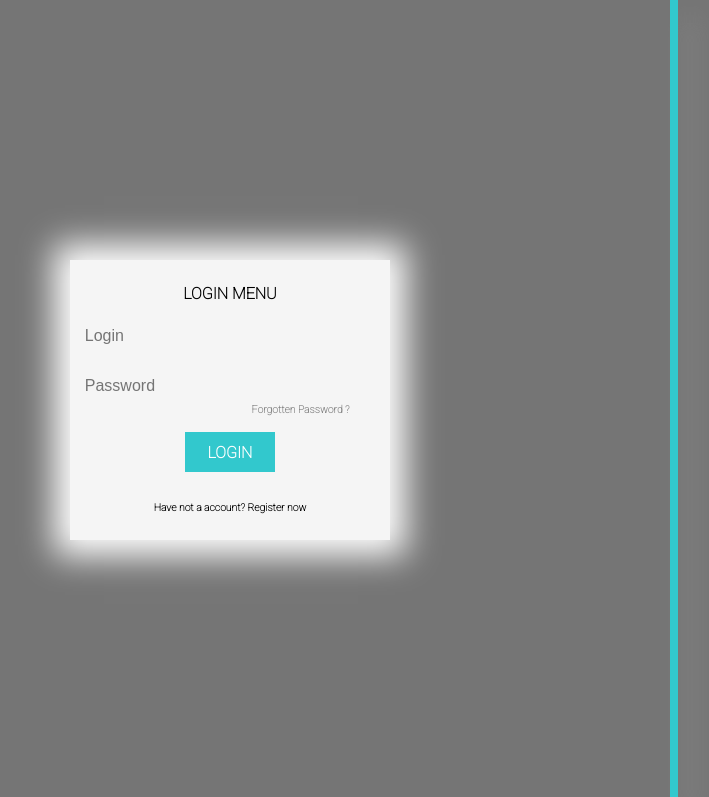
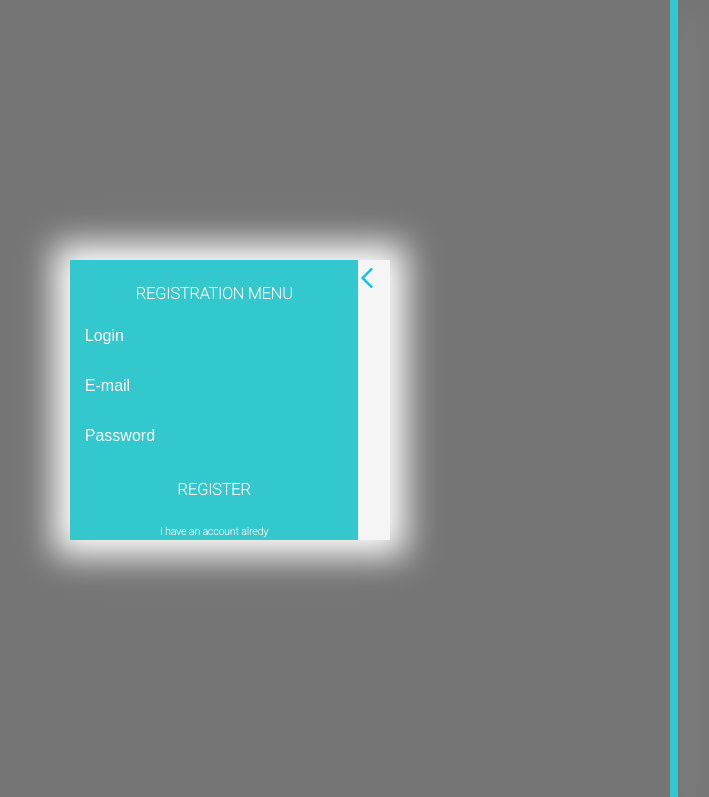
Before and after one commit to HITOfficial/Hazart, a website: page public/index.html in a window 1280 px wide. Shown: the top 797 px of the page, without its empty margins (410-1119 px from the left). Drawn offline with Linux system fonts and the light colour scheme.

Commit message:
register-menu 1/2

```diff
--- a/public/index.html
+++ b/public/index.html
@@ -41,7 +41,35 @@
                     </span>
                 </div>
             </div>
-            <div class="register-panel"></div>
+            <div class="register-panel">
+                <div class="header">Registration menu</div>
+                <div class="login-menu">
+                    <div class="">
+                        <div class="input">
+                            <input class= "login-registration" type="text" placeholder="Login" maxlength="15">
+                            <div class="line"></div>
+                        </div>
+                    </div>
+                    <div class="">
+                        <div class="input">
+                            <input class ="e-mail-registration" type="email" placeholder="E-mail" maxlength="15">
+                            <div class="line"></div>
+                        </div>
+                    </div>
+                    <div class="">
+                        <div class="input">
+                            <input type="password-registration" placeholder="Password" maxlength="22">
+                            <div class="line"></div>
+                        </div>
+                    </div>
+                </div>
+                <div class="click-bar register-button">REGISTER</div>
+                <div class="login-options">
+                    <span class="registration-return">I have an account alredy</span>
+                </div>
+            </div>
+            <div class="arrow arrow-register"></div>
+            <!-- <div class="arrow arrow-forgotten-password"></div> -->
         </div>
         <div class="line"></div>
     </div>
--- a/public/style/style.css
+++ b/public/style/style.css
@@ -508,7 +508,6 @@ body > .menu {
     width: 100vw;
     height: 100vh;
     background: rgb(117, 117, 117);
-    background: linear-gradient(90deg, rgb(221, 221, 221) 0%, rgb(196, 196, 196) 48%, rgba(221, 221, 221)) 100%,);
     cursor: default;
 }
 body > .menu > .menu-container {
@@ -522,13 +521,22 @@ body > .menu > .menu-container {
     box-shadow: 0vh 0vh 4vh 2vh white;
 }
 body > .menu > .menu-container .header {
-text-align: center;
+    margin-top: 3vh;
+    text-align: center;
+    text-transform: uppercase;
 }
+
 body > .menu > .menu-container input {
     height: 4vh;
     width: 10vw;
     border: none;
     background: none;
+}
+body > .menu > .menu-container .register-panel input,
+body > .menu > .menu-container .register-panel input::placeholder,
+body > .menu > .menu-container .forgotten-password-panel input,
+body > .menu > .menu-container .forgotten-password-panel input::placeholder {
+    color: white;
 }
 body > .menu > .menu-container > .login-panel > .login-menu > .login-options {
     width: 25vw;
@@ -568,6 +576,13 @@ body > .menu > .menu-container .input > input:focus  ~ .line {
     animation: line 0.5s linear;
     transform:  scaleX(11) translateX(45%);
 }
+body > .menu > .menu-container > .register-panel .input > input:focus  ~ .line {
+    background-color: white;
+}
+body > .menu > .menu-container > .register-panel,
+body > .menu > .menu-container > .forgotten-password-panel {
+    color: whitesmoke;
+}
 body > .menu > .line {
     position: absolute;
     background-color: rgb(50, 200, 205);
@@ -577,10 +592,7 @@ body > .menu > .line {
     right: 15%;
     animation: resizeY 10s infinite linear;
 }
-body > .menu > .menu-container > .login-panel {
-    margin-top: 3vh;
-}
-body > .menu > .menu-container > .login-panel > .click-bar {
+body > .menu > .menu-container .click-bar {
     margin: 0 auto;
     display: flex;
     justify-content: center;
@@ -594,12 +606,6 @@ body > .menu > .menu-container > .login-panel > .click-bar {
 body > .menu > .menu-container > .login-panel > .login-button {
     transition: 0.6s linear;
     position: relative;
-}
-body > .menu > .menu-container > .login-panel > .login-button:hover {
-    background-color: transparent;
-    box-shadow: 0 0  5px 1px rgb(50, 200, 205);
-    color:rgb(50, 200, 205);
-    cursor: pointer;
 }
 body > .menu > .menu-container > .login-panel > .register > .registration {
     font-size: 1.3vh;
@@ -618,11 +624,62 @@ body > .menu > .menu-container > .login-panel > .register > .registration > .reg
     border-bottom: 1px solid transparent;
     cursor: pointer;
 }
+/* register */
+body > .menu > .menu-container > .register-panel {
+    position: absolute;
+    top: 0;
+    left: 0;
+    background-color: rgb(50, 200, 205);
+    height: 100%;
+    width: 90%;
+    animation: register-menu-unhide 2s linear;
+    z-index: 1;
+}
+body > .menu > .menu-container > .register-panel > .register-button {
+    transition: 0.2s linear;
+}
+
+body > .menu > .menu-container > .register-panel > .register-button:hover {
+    background-color: transparent;
+    box-shadow: 0 0 4px 1px white;
+    color: white;
+    cursor: pointer;
+    background-color: white;
+    color: rgb(50, 200, 205);
+}
+body > .menu > .menu-container > .register-panel > .login-options {
+    margin-top: 2vh;
+    text-align: center;
+    font-size: 1.3vh;
+}
+body > .menu > .menu-container > .register-panel > .login-options > .registration-return {
+    transition: 0.3s linear;
+    cursor: pointer;
+}
+body > .menu > .menu-container > .register-panel > .login-options > .registration-return:hover {
+    border-bottom: 1px solid white;
+}
+.arrow {
+    animation: return-unhide 1s;
+    position: absolute;
+    right: 0;
+    top: 0;
+    background-image: url("../images/icons/arrow.png");
+    background-size: cover;
+    width: 20px;
+    height: 20px;
+    z-index: 2;
+}
+.arrow-register {
+    right: 1vw;
+    top: 1vh;
+    transform: rotate(180deg);
+}
 
 
+@keyframes {
 
-
-
+}
 
 
 
@@ -729,6 +786,32 @@ body > .menu > .menu-container > .login-panel > .register > .registration > .reg
         transform:  scaleX(11) translateX(45%);
     }
 }
-@keyframes click {
-
+@keyframes register-menu-unhide {
+    0% {
+        z-index: -1;
+        display: none;
+    }
+    50% {
+        z-index: 1;
+        transform: translateX(-105%);
+    }
+    100% {
+        z-index: 1;
+        transform: translateX(0);
+    }
 }
+@keyframes register-menu-hide {
+    0% {
+        z-index: 1;
+        transform: translateX(0);
+        display: hidden;
+    }
+    50% {
+        display: hidden;
+        transform: translateX(-105%);
+    }
+    100% {
+        display: hidden;
+        transform: translateX(0);
+    }
+}
```
Also changed, not shown: public/images/icons/arrow.png (added).
